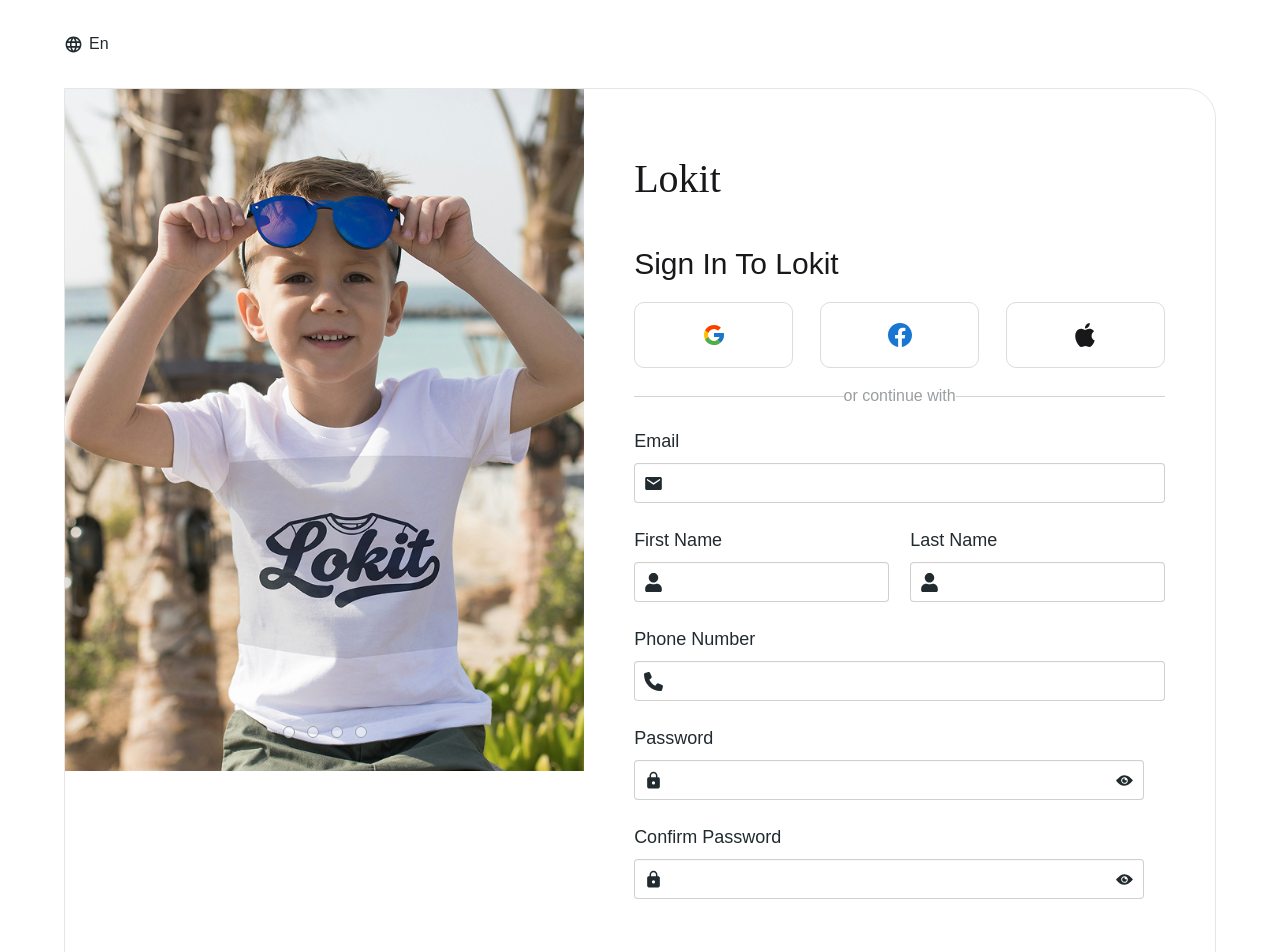
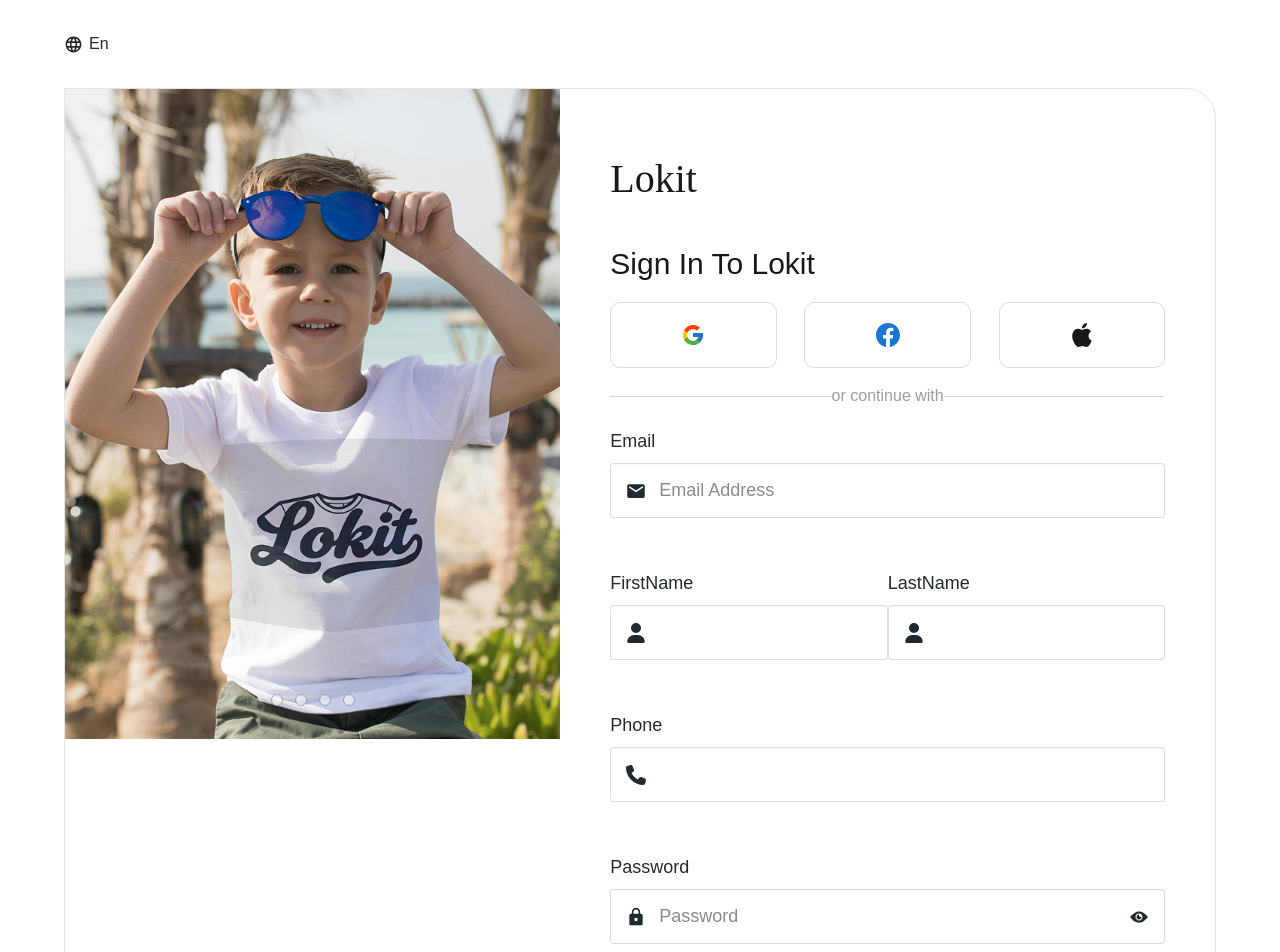
Before and after one commit to Tarek9595/Lokit, a React (Vite) app: page /signup in a window 1280 px wide. Shown: the top 952 px of the page. Built offline with nearby package versions, Linux system fonts and the light colour scheme.

Commit message:
adn Formik and Yup for Sign In and Sign Up Pages

```diff
--- a/package.json
+++ b/package.json
@@ -12,11 +12,13 @@
   "dependencies": {
     "@react-icons/all-files": "^4.1.0",
     "@tailwindcss/vite": "^4.1.18",
+    "formik": "^2.4.9",
     "react": "^19.2.0",
     "react-dom": "^19.2.0",
     "react-icons": "^5.5.0",
     "react-router-dom": "^7.11.0",
-    "tailwindcss": "^4.1.18"
+    "tailwindcss": "^4.1.18",
+    "yup": "^1.7.1"
   },
   "devDependencies": {
     "@eslint/js": "^9.39.1",
--- a/src/components/MyForm.jsx
+++ b/src/components/MyForm.jsx
@@ -1,7 +1,23 @@
-export default function MyForm({ children, mygap }) {
+import { Formik, Form } from "formik";
+
+export default function MyForm({
+  children,
+  mygap,
+  initialValues,
+  validationSchema,
+  onSubmit,
+}) {
   return (
-    <fieldset className={`fieldset ${mygap ? mygap : "gap-6"}`}>
-      {children}
-    </fieldset>
+    <Formik
+      initialValues={initialValues}
+      validationSchema={validationSchema}
+      onSubmit={onSubmit}
+    >
+      {(formikProps) => (
+        <Form className={`fieldset ${mygap ? mygap : "gap-6"} w-full`}>
+          {typeof children === "function" ? children(formikProps) : children}
+        </Form>
+      )}
+    </Formik>
   );
 }
--- a/src/components/MyInput.jsx
+++ b/src/components/MyInput.jsx
@@ -1,41 +1,43 @@
 import React from "react";
+import { useField } from "formik";
 
-export default function MyInput(props) {
-  const childrenArray = React.Children.toArray(props.children);
+export default function MyInput({ children, label, paWidth, width, ...props }) {
+  const [field, meta] = useField(props);
+  const childrenArray = React.Children.toArray(children);
   const count = childrenArray.length;
-  console.log(count);
 
   return (
-    <div
-      className={`flex flex-col gap-2 relative ${
-        props.paWidth ? props.paWidth : ""
-      }`}
-    >
+    <div className={`flex flex-col gap-2 ${props.paWidth || ""}`}>
       <label className="label capitalize font-medium text-darky text-[18px]">
-        {props.name}
+        {props.label || props.name}
       </label>
 
+      <div className="relative w-full flex items-center">
         <input
-        type={props.type}
-        className={`input placeholder:capitalize ${props.width} caret-transparent pl-12 text-[18px]`}
+          {...field}
+          {...props}
+          className={`input placeholder:capitalize ${props.width} pl-12 pr-10 text-[18px] h-[55px] w-full
+            ${meta.touched && meta.error ? "border-red-500" : "border-[#212A2F29]"}`}
         />
 
-      {count === 1 && (
-        <div className="absolute text-darky text-[19px] bottom-2.5 left-2.5 flex justify-between">
+        {count >= 1 && (
+          <div className="absolute left-4 flex items-center justify-center text-darky text-[20px] pointer-events-none">
             {childrenArray[0]}
           </div>
         )}
 
         {count > 1 && (
-        <>
-          <div className="absolute text-darky text-[19px] bottom-2.5 left-2.5 flex justify-between">
-            {childrenArray[0]}
-          </div>
-          <div className="absolute text-darky text-[19px] bottom-2.5 right-2.5 flex justify-between">
+          <div className="absolute right-4 flex items-center justify-center text-darky text-[20px] cursor-pointer">
             {childrenArray[1]}
           </div>
-        </>
         )}
+      </div>
+
+      <div className="h-5">
+        {meta.touched && meta.error && (
+          <span className="text-red-500 text-sm block">{meta.error}</span>
+        )}
+      </div>
     </div>
   );
 }
--- a/src/pages/SignUp.jsx
+++ b/src/pages/SignUp.jsx
@@ -1,39 +1,77 @@
+import { useNavigate, Link } from "react-router-dom";
+import * as Yup from "yup";
+import { useState } from "react";
+import MyForm from "../components/MyForm";
+import MyInput from "../components/MyInput";
+import Button from "../components/Button";
+import Logo from "../components/Logo";
 import Lang from "../components/Lang";
-import Logo from "../components/Logo";
+import MyCarousel from "../components/MyCarousel";
+import { IoMdMail } from "react-icons/io";
+import { MdLock } from "react-icons/md";
+import { FaUser, FaPhone } from "react-icons/fa6";
+import { IoIosEye, IoIosEyeOff } from "react-icons/io";
 import { FcGoogle } from "react-icons/fc";
 import { BsFacebook } from "react-icons/bs";
 import { ImAppleinc } from "react-icons/im";
-import MyForm from "../components/MyForm";
-import Button from "../components/Button";
-import MyInput from "../components/MyInput";
-import { IoMdMail } from "react-icons/io";
-import { MdLock } from "react-icons/md";
-import { Link } from "react-router-dom";
-import { FaUser } from "react-icons/fa";
-import { FaPhone } from "react-icons/fa6";
-import { useState } from "react";
-import { IoIosEye, IoIosEyeOff } from "react-icons/io";
-import MyCarousel from "../components/MyCarousel";
 
 export default function SignUp() {
+  const navigate = useNavigate();
   const [show, setShow] = useState(false);
+
+  const initialValues = {
+    email: "",
+    firstName: "",
+    lastName: "",
+    phone: "",
+    password: "",
+    confirmPassword: "",
+  };
+
+  const signupSchema = Yup.object().shape({
+    email: Yup.string().email("Invalid email address").required("Required"),
+    firstName: Yup.string().required("First name is required"),
+    lastName: Yup.string().required("Last name is required"),
+    phone: Yup.string().required("Phone number is required"),
+    password: Yup.string()
+      .required("Password is required")
+      .min(8, "Must be at least 8 characters")
+      .matches(/[A-Z]/, "Must contain one uppercase")
+      .matches(/[0-9]/, "Must contain one number")
+      .matches(/[!@#$%^&*]/, "Must contain one special character"),
+    confirmPassword: Yup.string()
+      .oneOf([Yup.ref("password"), null], "Passwords must match")
+      .required("Confirm password is required"),
+  });
+
+  const handleSubmit = (values, { setSubmitting }) => {
+    console.log(values);
+    setTimeout(() => {
+      navigate("/success");
+      setSubmitting(false);
+    }, 1000);
+  };
 
   return (
     <div className="w-full h-dvh flex items-center lg:px-16 px-2 flex-col">
+      {/* Lang Section */}
       <div className="w-full py-8 ">
         <Lang width="w-25" />
       </div>
       <div className="w-full rounded-r-[30px] flex border border-[#9797973D]">
+        {/* Carousel Section */}
         <div className="w-1/2 h-dvh lg:block hidden">
           <MyCarousel />
         </div>
+        {/* Sign In Section */}
         <div className="grow flex justify-center items-center py-15 px-12.5 ">
           <div className="w-full h-full flex flex-col gap-4">
+            {/* Logo Section */}
             <div className="flex flex-col gap-8">
               <Logo />
               <h1 className="font-normal text-[30px]">Sign In To Lokit</h1>
             </div>
-
+            {/* External Sign In  */}
             <div className="w-full flex justify-between ">
               <div className="w-[30%] p-5 text-[24px] rounded-[10px] border border-[#212A2F29] flex justify-center cursor-pointer">
                 <FcGoogle />
@@ -45,22 +83,33 @@
                 <ImAppleinc />
               </div>
             </div>
-
             <div className="w-full flex justify-center items-center opacity-45 relative">
               <h1 className="font-light text-darky text-[16px] bg-white">
                 or continue with
               </h1>
               <div className="w-full h-px bg-darky opacity-45 absolute -z-10"></div>
             </div>
-
-            <MyForm className="w-full">
-              <MyInput name="email" type="email" width="w-full">
+            {/* Sign In Form */}
+            <MyForm
+              initialValues={initialValues}
+              validationSchema={signupSchema}
+              onSubmit={handleSubmit}
+            >
+              {({ isSubmitting, isValid, dirty }) => (
+                <>
+                  <MyInput
+                    name="email"
+                    type="email"
+                    width="w-full"
+                    placeholder="Email Address"
+                  >
                     <IoMdMail />
                   </MyInput>
 
                   <div className="flex lg:flex-row flex-col justify-between">
                     <MyInput
-                  name="first name"
+                      name="firstName"
+                      label="First Name"
                       type="text"
                       width="w-full"
                       paWidth="lg:w-[48%]"
@@ -69,7 +118,8 @@
                     </MyInput>
 
                     <MyInput
-                  name="last name"
+                      name="lastName"
+                      label="Last Name"
                       type="text"
                       width="w-full"
                       paWidth="lg:w-[48%]"
@@ -78,7 +128,12 @@
                     </MyInput>
                   </div>
 
-              <MyInput name="phone number" type="number" width="w-full">
+                  <MyInput
+                    name="phone"
+                    label="Phone Number"
+                    type="text"
+                    width="w-full"
+                  >
                     <FaPhone />
                   </MyInput>
 
@@ -86,48 +141,51 @@
                     name="password"
                     type={show ? "text" : "password"}
                     width="w-full"
-                paWidth="lg:w-[96%]"
+                    placeholder="Password"
                   >
                     <MdLock />
                     <div
                       className="cursor-pointer"
-                  onClick={() => {
-                    setShow(!show);
-                  }}
+                      onClick={() => setShow(!show)}
                     >
                       {show ? <IoIosEyeOff /> : <IoIosEye />}
                     </div>
                   </MyInput>
+
                   <MyInput
-                name="confirm password"
+                    name="confirmPassword"
+                    label="Confirm Password"
                     type={show ? "text" : "password"}
                     width="w-full"
-                paWidth="lg:w-[96%]"
+                    placeholder="Confirm Password"
                   >
                     <MdLock />
                     <div
                       className="cursor-pointer"
-                  onClick={() => {
-                    setShow(!show);
-                  }}
+                      onClick={() => setShow(!show)}
                     >
                       {show ? <IoIosEyeOff /> : <IoIosEye />}
                     </div>
                   </MyInput>
 
                   <div className="w-full flex lg:flex-row flex-col justify-between lg:gap-0 gap-2.5 lg:mt-8">
-                <Link to="/success" className="lg:w-[48%]">
+                    <div className="lg:w-[48%]">
                       <Button
+                        type="submit"
                         width="w-full"
                         bgColor="bg-darky"
                         color="text-white"
                         name="Sign Up"
+                        isLoading={isSubmitting}
+                        disabled={isSubmitting || !isValid || !dirty}
                       />
-                </Link>
+                    </div>
                     <Link to="/signin" className="lg:w-[48%]">
                       <Button width="w-full" name="Sign In" />
                     </Link>
                   </div>
+                </>
+              )}
             </MyForm>
           </div>
         </div>
--- a/src/pages/Signin.jsx
+++ b/src/pages/Signin.jsx
@@ -1,4 +1,3 @@
-// import image from "../assets/img/login-pics/sign-in.png";
 import Lang from "../components/Lang";
 import Logo from "../components/Logo";
 import { FcGoogle } from "react-icons/fc";
@@ -11,24 +10,58 @@
 import { MdLock } from "react-icons/md";
 import { Link } from "react-router-dom";
 import MyCarousel from "../components/MyCarousel";
+import * as Yup from "yup";
+import { useNavigate } from "react-router-dom";
 
 export default function Signin() {
+  const navigate = useNavigate();
+
+  const initialValues = {
+    email: "",
+    password: "",
+  };
+
+  const handleSubmit = (values, { setSubmitting }) => {
+    console.log("Login Success:", values);
+    navigate("/");
+    setSubmitting(false);
+  };
+
+  const loginSchema = Yup.object().shape({
+    email: Yup.string()
+      .email("Invalid Email")
+      .required("Must be a valid email"),
+    password: Yup.string()
+      .required("Password is required")
+      .min(8, "Password must be at least 8 characters")
+      .matches(/[A-Z]/, "Password must contain at least one uppercase letter")
+      .matches(/[0-9]/, "Password must contain at least one number")
+      .matches(
+        /[!@#$%^&*(),.?":{}|<>]/,
+        "Password must contain at least one special character",
+      ),
+  });
+
   return (
     <div className="w-full h-dvh flex items-center lg:px-16 px-2 flex-col">
+      {/* Lang Section */}
       <div className="container w-full py-8 ">
         <Lang width="w-25" />
       </div>
       <div className=" container w-full rounded-r-[30px] flex border border-[#9797973D]">
+        {/* Carousel Section */}
         <div className="w-1/2 h-dvh lg:block hidden">
           <MyCarousel high="[780px]" />
         </div>
+        {/* Sign In Section */}
         <div className="grow flex justify-center items-center py-15 px-12.5">
           <div className="w-full h-dvh flex flex-col gap-4">
+            {/* Logo Section */}
             <div className="flex flex-col gap-8">
               <Logo />
               <h1 className="font-normal text-[30px]">Sign In To Lokit</h1>
             </div>
-
+            {/* External Sign In  */}
             <div className="w-full flex justify-between ">
               <div className="w-[30%] p-5 text-[24px] rounded-[10px] border border-[#212A2F29] flex justify-center cursor-pointer">
                 <FcGoogle />
@@ -40,45 +73,51 @@
                 <ImAppleinc />
               </div>
             </div>
-
             <div className="w-full flex justify-center items-center opacity-45 relative">
               <h1 className="font-light text-darky text-[16px] bg-white">
                 or continue with
               </h1>
               <div className="w-full h-px bg-darky opacity-45 absolute -z-10"></div>
             </div>
-
-            <MyForm className="w-full">
+            {/* Sign In Form */}
+            <MyForm
+              initialValues={initialValues}
+              validationSchema={loginSchema}
+              onSubmit={handleSubmit}
+            >
+              {({ isSubmitting, isValid, dirty }) => (
+                <>
+                  {/* Sign In Data Need */}
                   <MyInput name="email" type="email" width="w-full">
                     <IoMdMail />
                   </MyInput>
-
                   <MyInput name="password" type="password" width="w-full">
                     <MdLock />
                   </MyInput>
-
+                  {/* Forget Password Page Button */}
                   <div className="w-full flex justify-end">
-                <Link
-                  to="/forget"
-                  className="w-fit text-end font-light text-[16px] text-darky hover:underline "
-                >
-                  Forget Password?
-                </Link>
+                    <Link to="/forget">Forget Password?</Link>
                   </div>
-
                   <div className="w-full flex lg:flex-row flex-col justify-between lg:gap-0 gap-2.5">
-                <Link to="/" className="lg:w-[48%]">
+                    {/* Sign In Submit Button */}
+                    <div className="lg:w-[48%]">
                       <Button
+                        type="submit"
                         width="w-full"
                         bgColor="bg-darky"
                         color="text-white"
                         name="Sign In"
+                        isLoading={isSubmitting}
+                        disabled={isSubmitting || !isValid || !dirty}
                       />
-                </Link>
+                    </div>
+                    {/* Sign Up Page Button */}
                     <Link to="/signup" className="lg:w-[48%]">
                       <Button width="w-full" name="Sign Up" />
                     </Link>
                   </div>
+                </>
+              )}
             </MyForm>
           </div>
         </div>
```
Also changed, not shown: src/components/Button.jsx (+11 -3 lines), 1 other file (tests, documents, lock files or other folders). Lines whose indentation alone changed are shown as unchanged.
